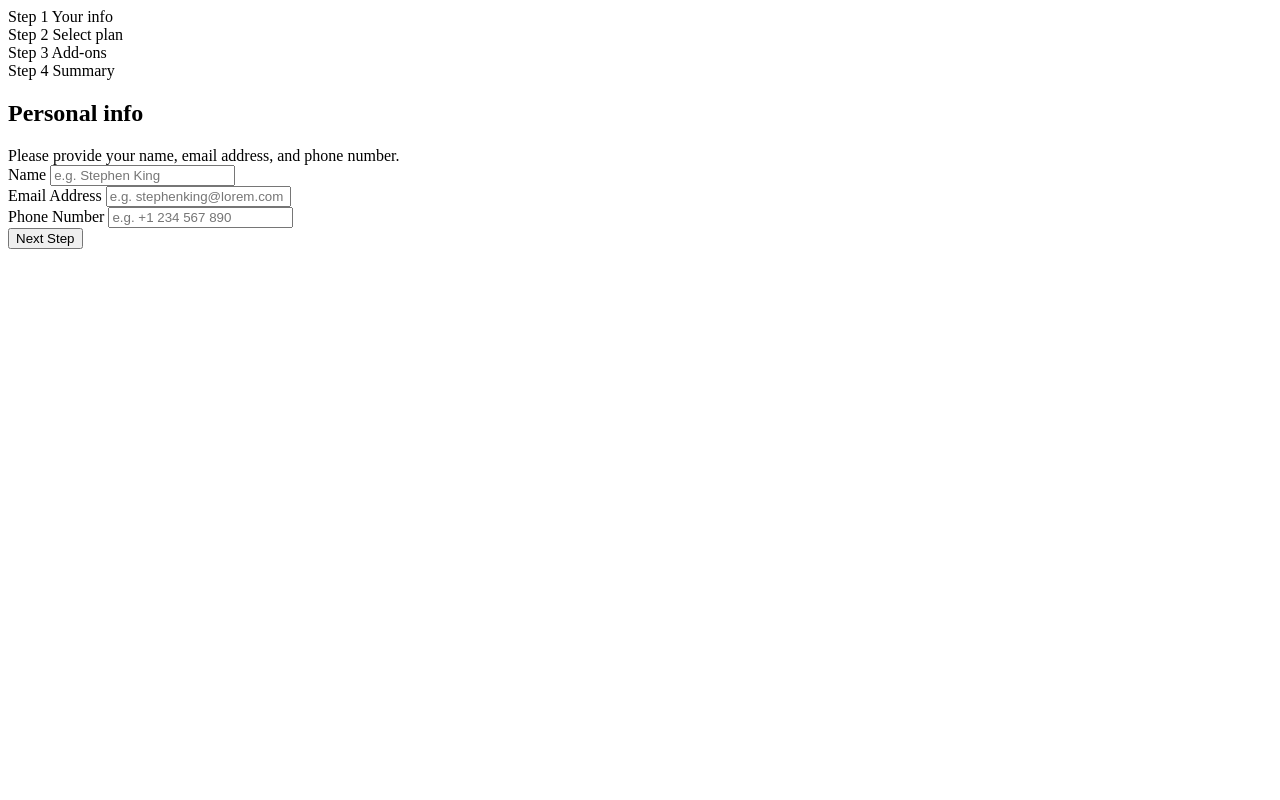
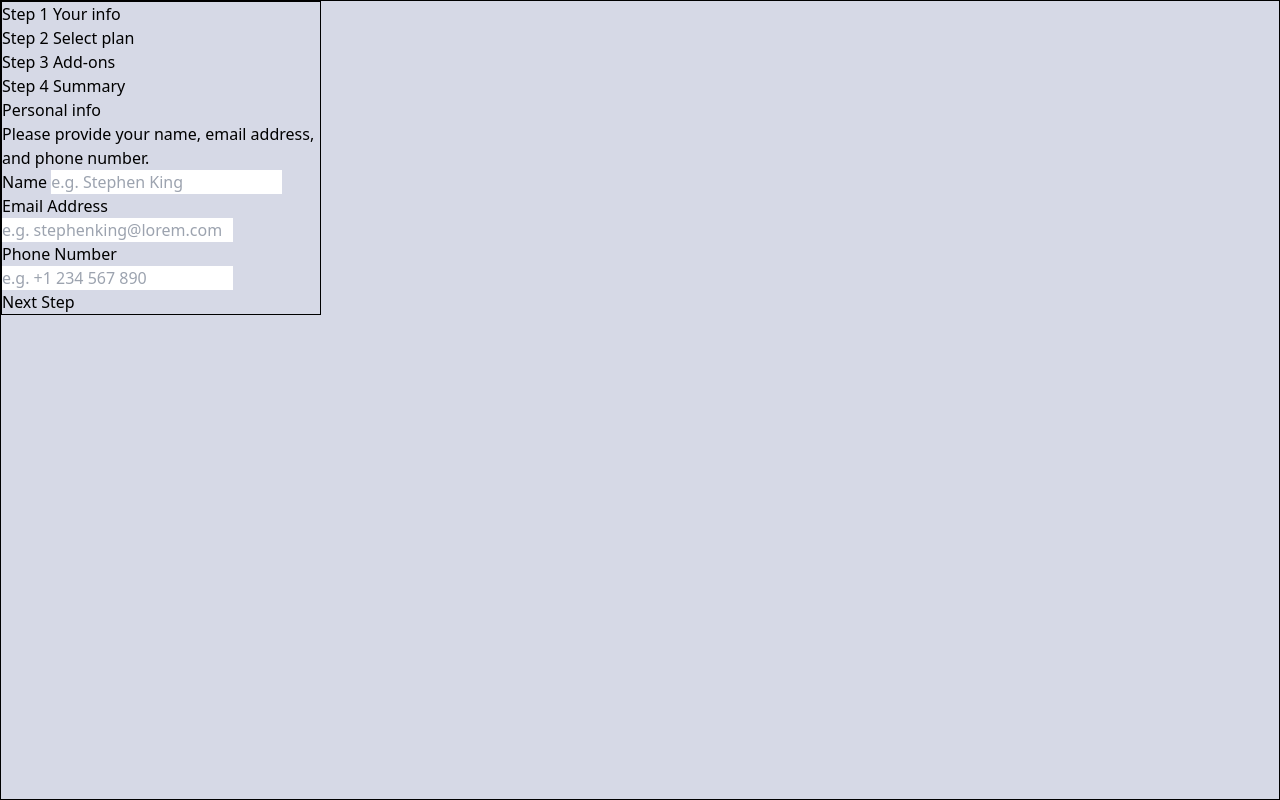
Before and after one commit to bitz161/multi-step-form-main, an Angular app: page / in a window 1280 px wide. Built offline with nearby package versions, Linux system fonts and the light colour scheme.

Commit message:
trying to insert tailwind

```diff
--- a/package.json
+++ b/package.json
@@ -33,6 +33,7 @@
     "karma-coverage": "~2.2.0",
     "karma-jasmine": "~5.1.0",
     "karma-jasmine-html-reporter": "~2.0.0",
+    "tailwindcss": "^3.3.2",
     "typescript": "~4.9.4"
   }
 }
--- a/src/app/form-plans/form-plans.component.html
+++ b/src/app/form-plans/form-plans.component.html
@@ -1,6 +1,10 @@
+<main class="w-80">
   <app-sidebar></app-sidebar>
+  <section>
     <app-personal *ngIf="tabs.isTabsOpen('personal')"></app-personal>
     <app-select-plan *ngIf="tabs.isTabsOpen('plan')"></app-select-plan>
     <app-pick-addons *ngIf="tabs.isTabsOpen('add-ons')"></app-pick-addons>
     <app-finished *ngIf="tabs.isTabsOpen('summary')"></app-finished>
     <app-results *ngIf="tabs.isTabsOpen('result')"></app-results>
+  </section>
+</main>
--- a/src/app/form-plans/form-plans.component.scss
+++ b/src/app/form-plans/form-plans.component.scss
@@ -0,0 +1,4 @@
+main {
+  border: 1px solid black;
+  //   width: 50%;
+}
--- a/src/styles.scss
+++ b/src/styles.scss
@@ -1 +1,17 @@
-/* You can add global styles to this file, and also import other style files */
+@tailwind base;
+@tailwind components;
+@tailwind utilities;
+
+* {
+  margin: 0;
+  padding: 0;
+  box-sizing: border-box;
+}
+
+body {
+  font-size: 16px;
+  max-width: 100vw;
+  min-height: 100vh;
+  background-color: hsl(229, 24%, 87%);
+  border: 1px solid black;
+}
--- /dev/null
+++ b/tailwind.config.js
@@ -0,0 +1,8 @@
+/** @type {import('tailwindcss').Config} */
+module.exports = {
+  content: ["./src/**/*.{html,ts}"],
+  theme: {
+    extend: {},
+  },
+  plugins: [],
+};
```
Also changed, not shown: 1 other file (tests, documents, lock files or other folders). Lines whose indentation alone changed are shown as unchanged.
